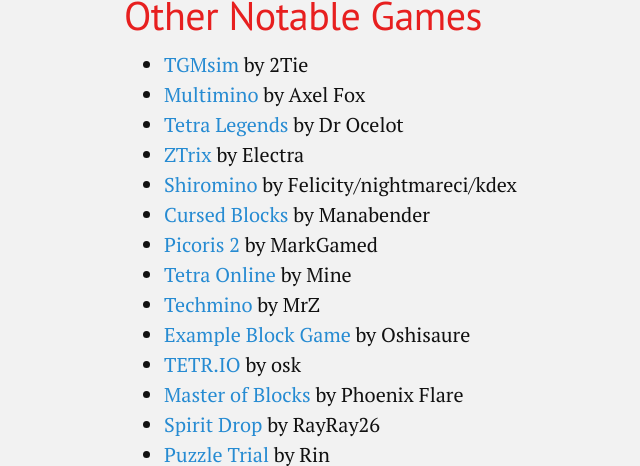
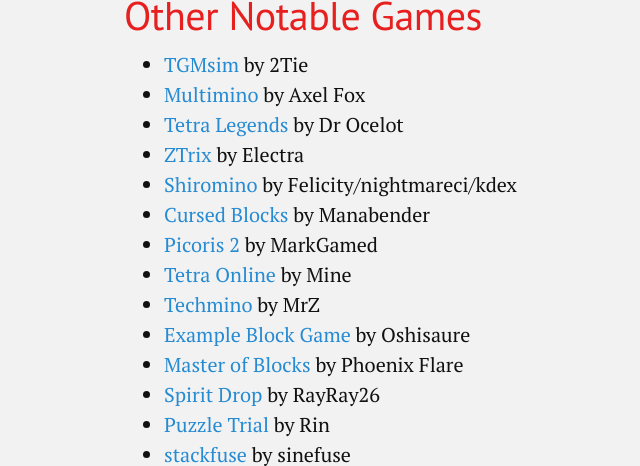
Before and after one commit to ameliaRTA/t-sp.in, a Jekyll site: the page built from cambridge.md, in a window 1280 px wide and 900 px high, scrolled down 2772 px, cut to the strip 0-466 px from the top of the window. Shown: the whole strip, without its empty margins (76-716 px from the left). Built offline with Jekyll 4.4.1, drawn with Linux system fonts in a browser that asks for light colours.

Commit message:
Update cambridge.md

```diff
--- a/cambridge.md
+++ b/cambridge.md
@@ -83,7 +83,6 @@
 - [Tetra Online](https://github.com/Juan-Cartes/Tetra-Offline) by Mine
 - [Techmino](https://discord.gg/6Yuww44tq8) by MrZ
 - [Example Block Game](https://github.com/oshisaure/example-block-game) by Oshisaure
-- [TETR.IO](https://tetr.io) by osk
 - [Master of Blocks](https://discord.gg/72FZ49mjWh) by Phoenix Flare
 - [Spirit Drop](https://rayblastgames.com/spiritdrop.php) by RayRay26
 - [Puzzle Trial](https://kagamine-rin.itch.io/puzzle-trial) by Rin
```
